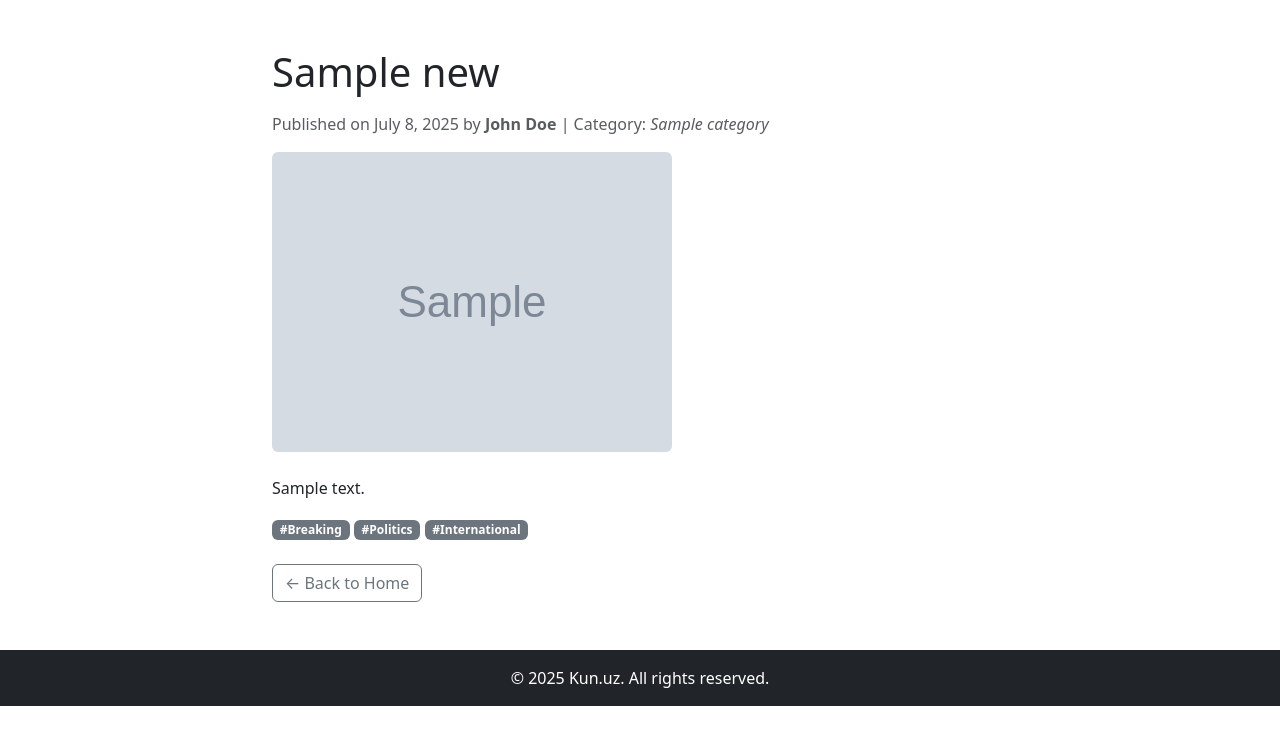
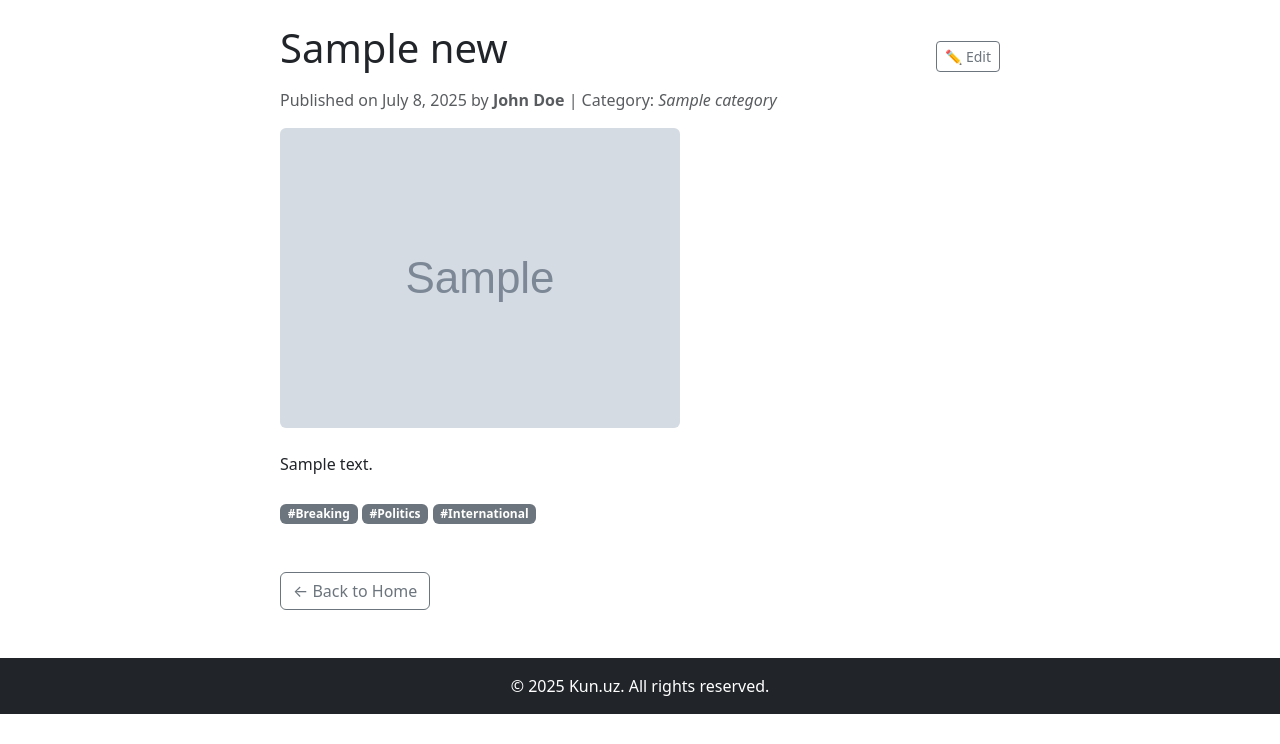
Before and after one commit to dilbarallambergenova/News_page-django-, a Django app: page /news/1/ in a window 1280 px wide. Shown: the part 56-800 px from the top of the page. Run offline with Django 5.2, Linux system fonts and the light colour scheme; tables that the repository leaves empty hold one stand-in row (values such as "Sample post"); grey boxes marked "Sample" are stand-in pictures.

Commit message:
Update,delete

```diff
--- a/news/urls.py
+++ b/news/urls.py
@@ -1,9 +1,10 @@
 from django.urls import path
 
-from  news.views import news_list_view,news_detail_view,add_news_view
+from  news.views import news_list_view,news_detail_view,add_news_view,delete_news_view
 
 urlpatterns = [
     path('',news_list_view,name='home'),
     path('news/<int:pk>/',news_detail_view,name='news_detail'),
     path('news/add/',add_news_view,name='add_news'),
+    path('news/<int:pk>/delete',delete_news_view,name='delete_news'),
 ]
--- a/news/views.py
+++ b/news/views.py
@@ -15,9 +15,18 @@ def news_list_view(request):
 
 def news_detail_view(request,pk):
     news=get_object_or_404(New,id=pk)
+    categories=Category.objects.all()
     context={
-        'news':news
+        'news':news,
+        'categories':categories,
     }
+    if request.method=='POST':
+        news.category=Category.objects.get(id=request.POST.get('category'))
+        news.title=request.POST.get('title')
+        if request.FILES.get('image'):
+          news.image=request.FILES.get('image')
+        news.content=request.POST.get('content')
+        news.save()
     return render(request,'news_detail.html',context)
 
 def add_news_view(request):
@@ -37,3 +46,19 @@ def add_news_view(request):
                                 image=image,
                                 content=content)
         return redirect(reverse('news_detail',kwargs={'pk':news.id}))
+def delete_news_view(request,pk):
+    news=New.objects.get(id=pk)
+    news.delete()
+    return render(request,'delete_news.html')
+# def edit_news(request,pk):
+#     news=get_object_or_404(New,pk)
+#     if request.method=='POST':
+#         news.title=request.POST.get('title')
+#         news.category=request.POST.get('category')
+#         news.content=request.POST.get('content')
+#         if request.FILES.get('image'):
+#             news.image=request.FILES['image']
+
+#         news.save()
+#         return redirect('news_detail',pk=news.pk)
+#     return render(request,'edit')
--- a/templates/base.html
+++ b/templates/base.html
@@ -1,7 +1,3 @@
-{% comment %} {% for data in datas %}
-<p>
-<h1>{{data}}</h1>
-{% endfor %} {% endcomment %}
 <!DOCTYPE html>
 <html lang="en">
 <head>
@@ -19,10 +15,17 @@
     </div>
   </nav>
 
-{% block  content %}
-{% endblock content %}
+  <!-- Main Content -->
+  <main class="container mt-4 mb-5">
+    {% block content %}
+    {% endblock content %}
+
+    <!-- Back to Home Button -->
+
+  </main>
+
   <!-- Footer -->
-  <footer class="bg-dark text-white text-center py-3">
+  <footer class="bg-dark text-white text-center py-3 mt-5">
     &copy; 2025 Kun.uz. All rights reserved.
   </footer>
 
--- a/templates/news_detail.html
+++ b/templates/news_detail.html
@@ -1,34 +1,94 @@
-{% extends "base.html" %}
-{% block title %} - {{news.title}}{% endblock title %}
+{% extends 'base.html' %}
+{% block title %} - {{ news.title }}{% endblock title %}
+
 {% block content %}
-<!-- Main content -->
-<div class="container my-5 flex-grow-1">
+<div class="container mt-4">
   <div class="row">
     <div class="col-lg-8 offset-lg-2">
 
-            <!-- Article Title -->
-            <h1 class="mb-3">{{ news.title }}</h1>
+      <!-- Start Form -->
+      <form method="POST" enctype="multipart/form-data">
+        {% csrf_token %}
+
+        <!-- Header -->
+        <div class="d-flex justify-content-between align-items-center">
+          <h1 id="titleDisplay" class="mb-3">{{ news.title }}</h1>
+          <input type="text" name="title" id="titleInput" class="form-control d-none" value="{{ news.title }}">
+          <button type="button" class="btn btn-sm btn-outline-secondary" onclick="enableEditMode()">✏️ Edit</button>
+        </div>
+
         <p class="text-muted">
-                Published on July 8, 2025 by <strong>John Doe</strong> | Category: <em>{{news.category }}</em>
+          Published on July 8, 2025 by <strong>John Doe</strong> |
+          Category:
+          <em id="categoryDisplay">{{ news.category }}</em>
+          <select name="category" id="categoryInput" class="form-select form-select-sm d-none mt-2">
+            <option selected value="{{ news.category.id }}">{{ news.category }}</option>
+            {% for cat in categories %}
+                <option value="{{ cat.id }}">{{ cat.name }}</option>
+            {% endfor %}
+          </select>
         </p>
 
-            <!-- Article Image -->
-            <img src="{{ news.image.url }}" alt="{{ news.title }}" class="img-fluid mb-4 rounded">
+        <!-- Image -->
+        <img id="imageDisplay" src="{{ news.image.url }}" class="img-fluid mb-4 rounded" alt="{{ news.title }}">
+        <input type="file" name="image" id="imageInput" class="form-control d-none mb-4">
 
-            <!-- Article Text -->
-            <p>{{ news.content }}<p>
+        <!-- Content -->
+        <p id="contentDisplay">{{ news.content }}</p>
+        <textarea name="content" id="contentInput" class="form-control d-none" rows="8">{{ news.content }}</textarea>
+
+        <!-- Submit Button -->
+        <div class="mt-4 d-none" id="submitBtnWrapper">
+          <button type="submit" class="btn btn-success me-2">Saqlash</button>
+
+          <!-- Cancel Button -->
+          <button type="button" class="btn btn-outline-secondary me-2" onclick="cancelEditMode()">Bekor qilish</button>
+
+          <!-- Delete Button (optional) -->
+          <a href="{% url 'delete_news' news.id %}" class="btn btn-danger"
+            onclick="return confirm('Rostdan ham o‘chirmoqchimisiz?')">🗑️ O'chirish</a>
+        </div>
 
         <!-- Tags -->
-            <div class="mb-4">
+        <div class="mt-4">
           <span class="badge bg-secondary">#Breaking</span>
           <span class="badge bg-secondary">#Politics</span>
           <span class="badge bg-secondary">#International</span>
         </div>
 
-            <!-- Back Button -->
-            <a href="{% url 'home'%}" class="btn btn-outline-secondary">← Back to Home</a>
+        <!-- Back to Home -->
+        <div class="mt-5">
+          <a href="{% url 'home' %}" class="btn btn-outline-secondary">&larr; Back to Home</a>
+        </div>
+      </form>
+      <!-- End Form -->
 
     </div>
   </div>
 </div>
+
+
+<script>
+  function enableEditMode() {
+    document.getElementById('titleDisplay').classList.add('d-none');
+    document.getElementById('titleInput').classList.remove('d-none');
+
+    document.getElementById('contentDisplay').classList.add('d-none');
+    document.getElementById('contentInput').classList.remove('d-none');
+
+    document.getElementById('imageDisplay').classList.add('d-none');
+    document.getElementById('imageInput').classList.remove('d-none');
+
+    document.getElementById('categoryDisplay').classList.add('d-none');
+    document.getElementById('categoryInput').classList.remove('d-none');
+
+    document.getElementById('submitBtnWrapper').classList.remove('d-none');
+  }
+
+  function cancelEditMode() {
+    // Optionally reload the page or hide the inputs again
+    location.reload(); // quick way to reset form state
+  }
+</script>
+
 {% endblock content %}
```
Also changed, not shown: templates/delete_news.html (added, +12 -0 lines). Lines whose indentation alone changed are shown as unchanged.
